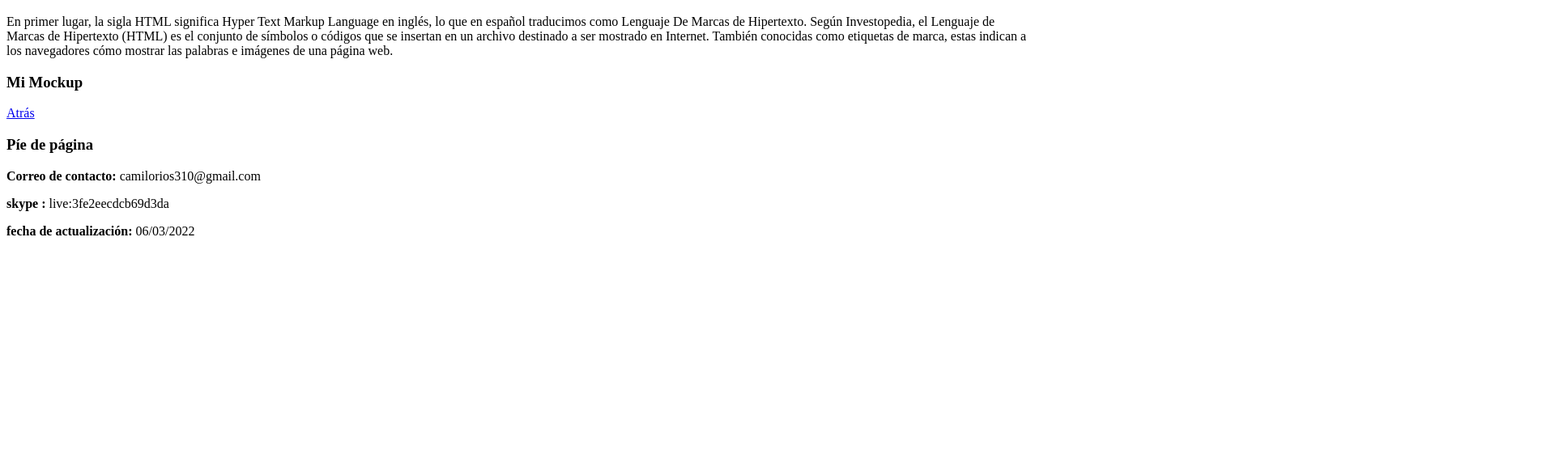
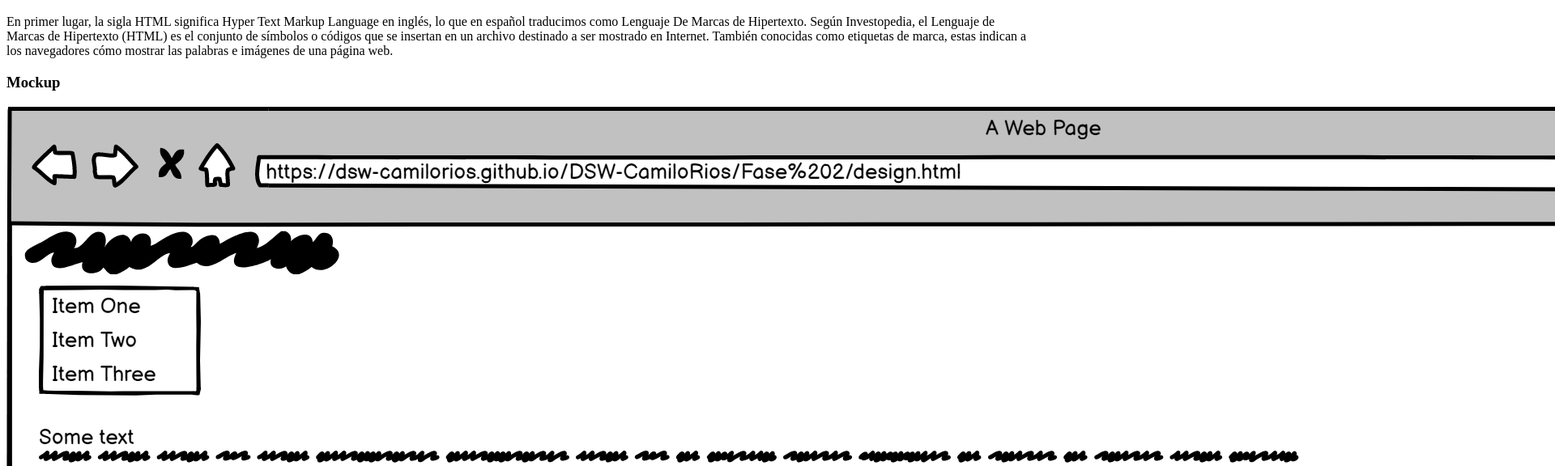
Before and after one commit to DSW-CamiloRios/DSW-CamiloRios, a plain HTML site: page Fase 2/design.html in a window 1280 px wide. Shown: the part 1120-1696 px from the top of the page at 81% size, 1920 px wide, since content can reach past the window. Before the commit the page ends 1431 px from the top, so only its background shows below. Drawn offline with Linux system fonts and the light colour scheme.

Commit message:
Actualizacion Desing Mockup
08/03/2022

```diff
--- a/Fase 2/design.html
+++ b/Fase 2/design.html
@@ -44,11 +44,8 @@
 
 Según Investopedia, el Lenguaje de Marcas de Hipertexto (HTML) es el conjunto de símbolos o códigos que se insertan en un archivo destinado a ser mostrado en Internet. También conocidas como etiquetas de marca, estas indican a los navegadores cómo mostrar las palabras e imágenes de una página web.</p>
     </article>
-    <article>
-        <h3>Mi Mockup</h3>
-
-    </article>
-    <a href="C:\Users\Camil\Documents\GitHub\DSW-CamiloRios\index.html">Atrás</a>
+    <h3>Mockup</h3>
+    <img src="resources/mockup.png" alt="">
     <footer>
         <h3>Píe de página</h3>
         <p><b>Correo de contacto:&nbsp;</b>camilorios310@gmail.com</p>
```
Also changed, not shown: Fase 2/resources/mockup.png (added).
